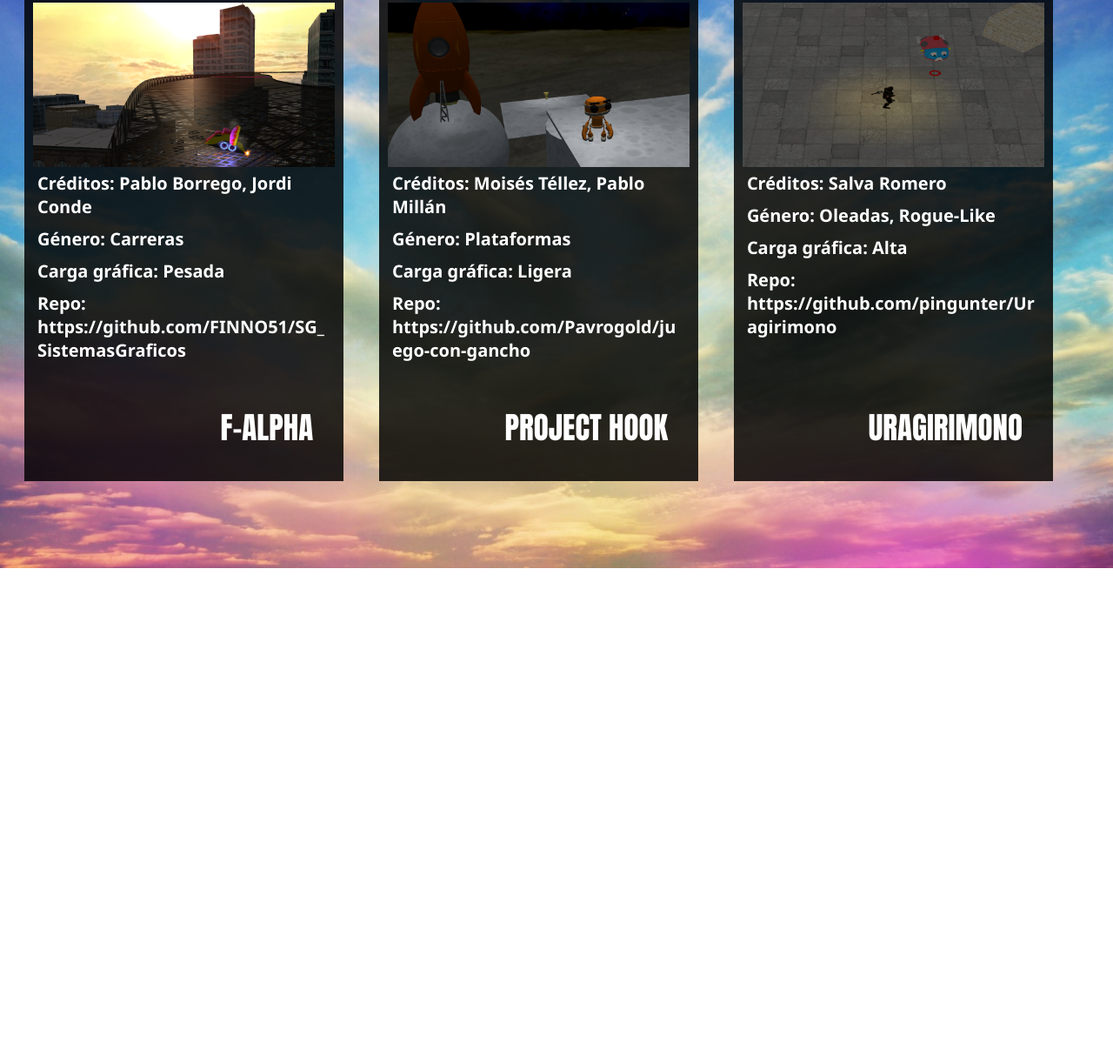
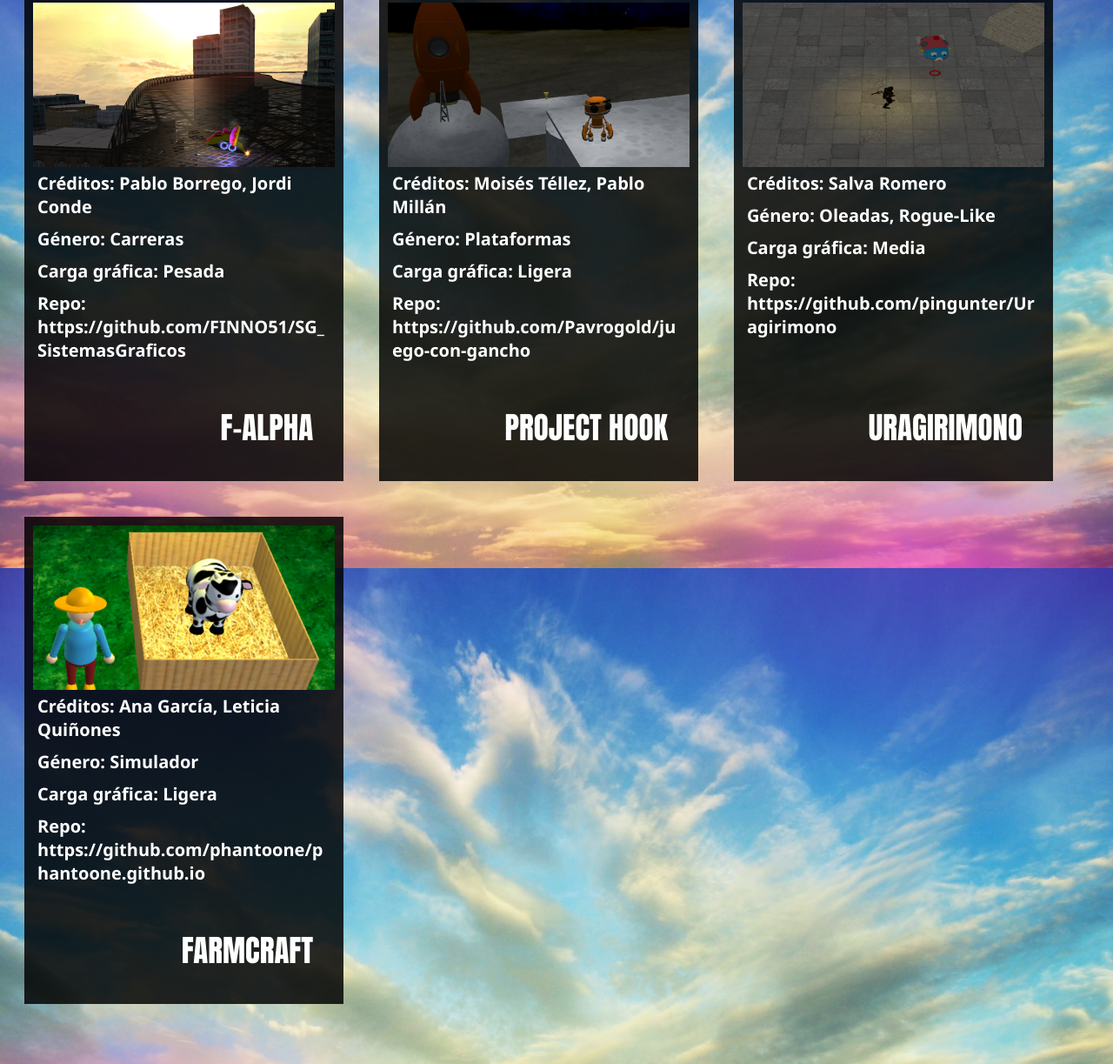
Before and after one commit to FINNO51/SG_COLLAB, a website: page dist/index.html in a window 1280 px wide. Shown: the part 147-1370 px from the top of the page at 87% size. Before the commit the page ends 800 px from the top, so only its background shows below. Drawn offline with Linux system fonts and the light colour scheme.

Commit message:
Farmcraft

```diff
--- a/dist/index.html
+++ b/dist/index.html
@@ -38,9 +38,19 @@
         <img class="product" src="imgs/uragirimono.png" alt="Uragirimono"/>
         <a class="product">Créditos: Salva Romero</a>
         <a class="product">Género: Oleadas, Rogue-Like</a>
-        <a class="product">Carga gráfica: Alta</a>
+        <a class="product">Carga gráfica: Media</a>
         <a class="product">Repo: https://github.com/pingunter/Uragirimono</a>
         <a class="price">URAGIRIMONO</a>
+      </div>
+    </div>
+    <div class="row">
+      <div class="column" onclick="location.href='https://phantoone.github.io/0.Granja/';" style="cursor: pointer;">
+        <img class="product" src="imgs/farmcraft.png" alt="farmcraft"/>
+        <a class="product">Créditos: Ana García, Leticia Quiñones</a>
+        <a class="product">Género: Simulador</a>
+        <a class="product">Carga gráfica: Ligera</a>
+        <a class="product">Repo: https://github.com/phantoone/phantoone.github.io</a>
+        <a class="price">FARMCRAFT</a>
       </div>
     </div>
   </nav>
```
Also changed, not shown: dist/imgs/farmcraft.png (added).
